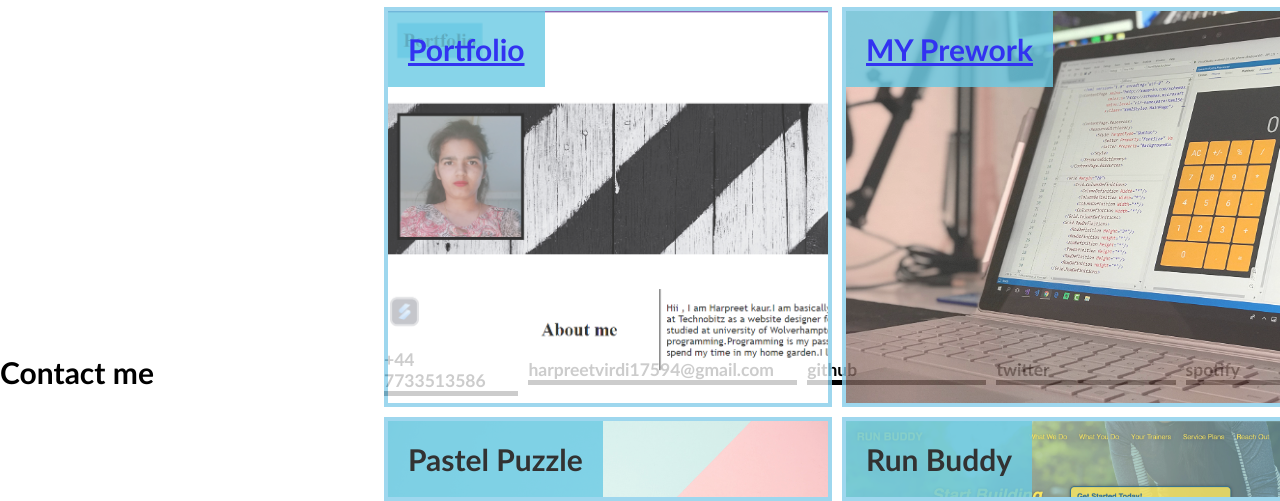
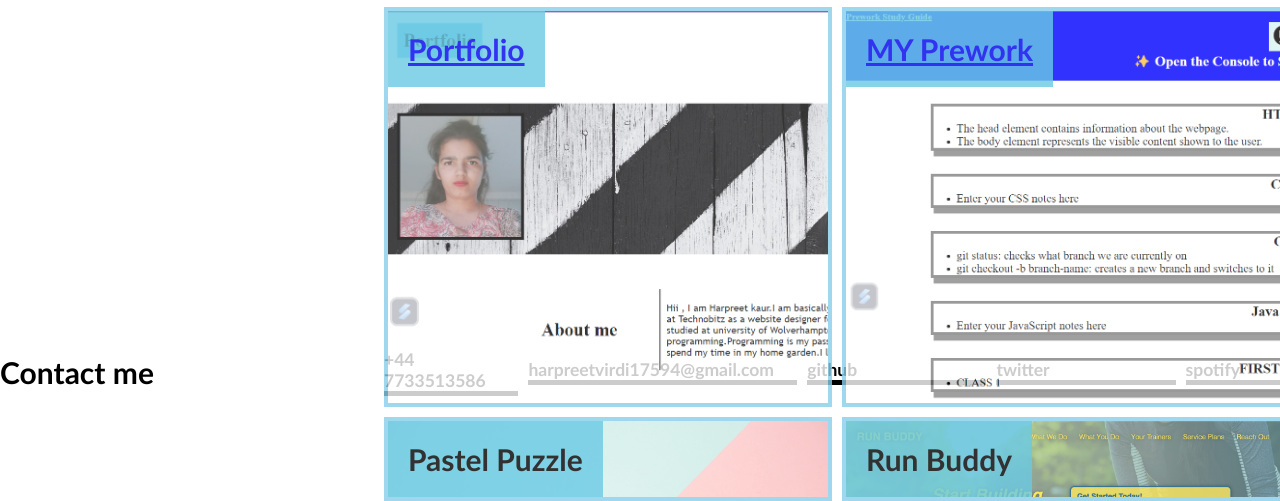
Before and after one commit to Harpreet17594/Portfolio, a plain HTML site: page index.html in a window 1280 px wide. Shown: the part 1153-1654 px from the top of the page. Drawn offline with Linux system fonts and the light colour scheme.

Commit message:
Added images of deployed application and Updated readme.md file

```diff
--- a/assets/style.css
+++ b/assets/style.css
@@ -217,7 +217,7 @@
 
 .nested-div3{
     grid-area: nested-div3;
-    background-image: url("../images/02-portfolio-2.jpg");
+    background-image: url("../images/prework.png");
     background-size: cover;
     border: 4px solid skyblue;
     opacity: 0.8;
```
Also changed, not shown: images/prework.png (added), images/screenshot-mobile-view.jpeg (added), 1 other file.
